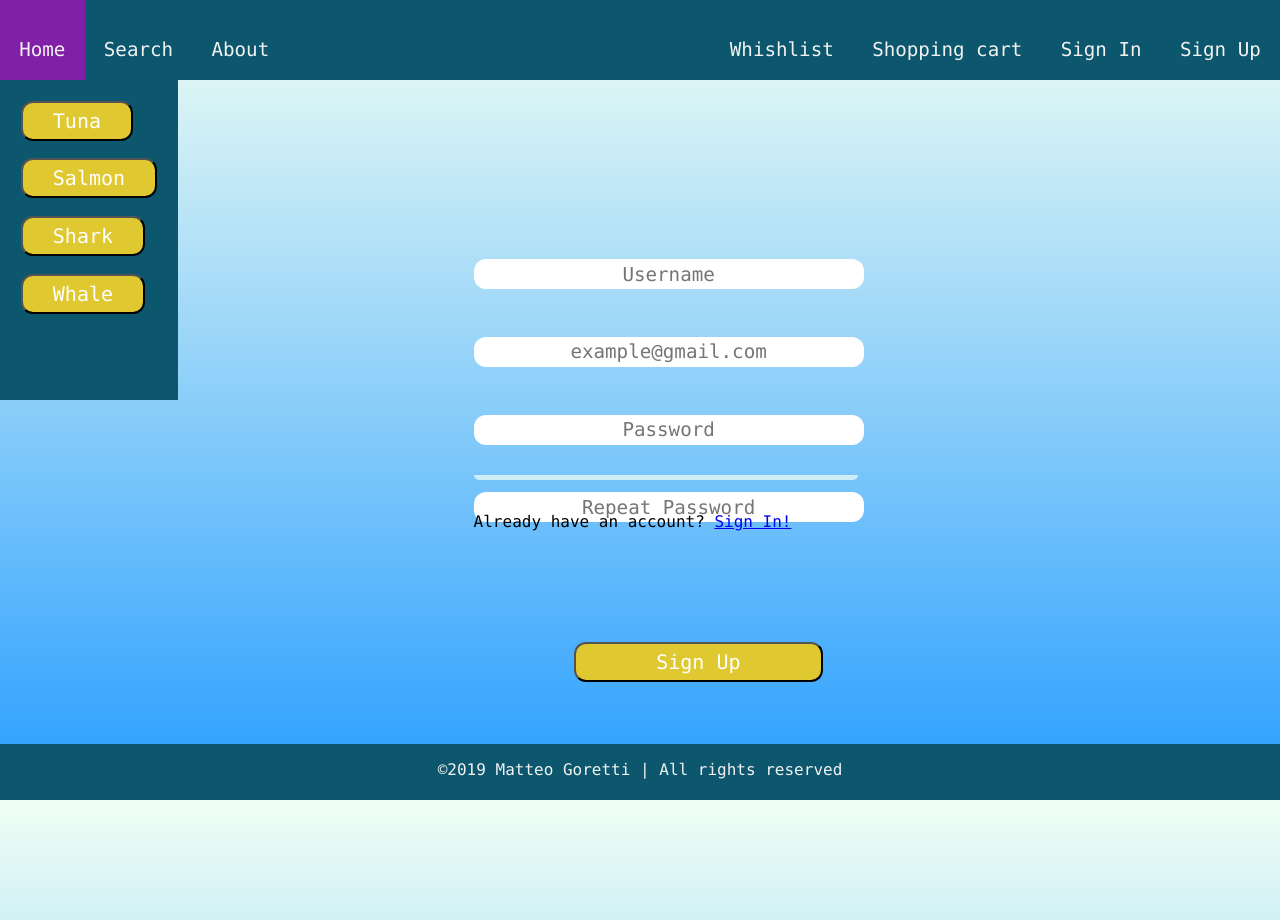
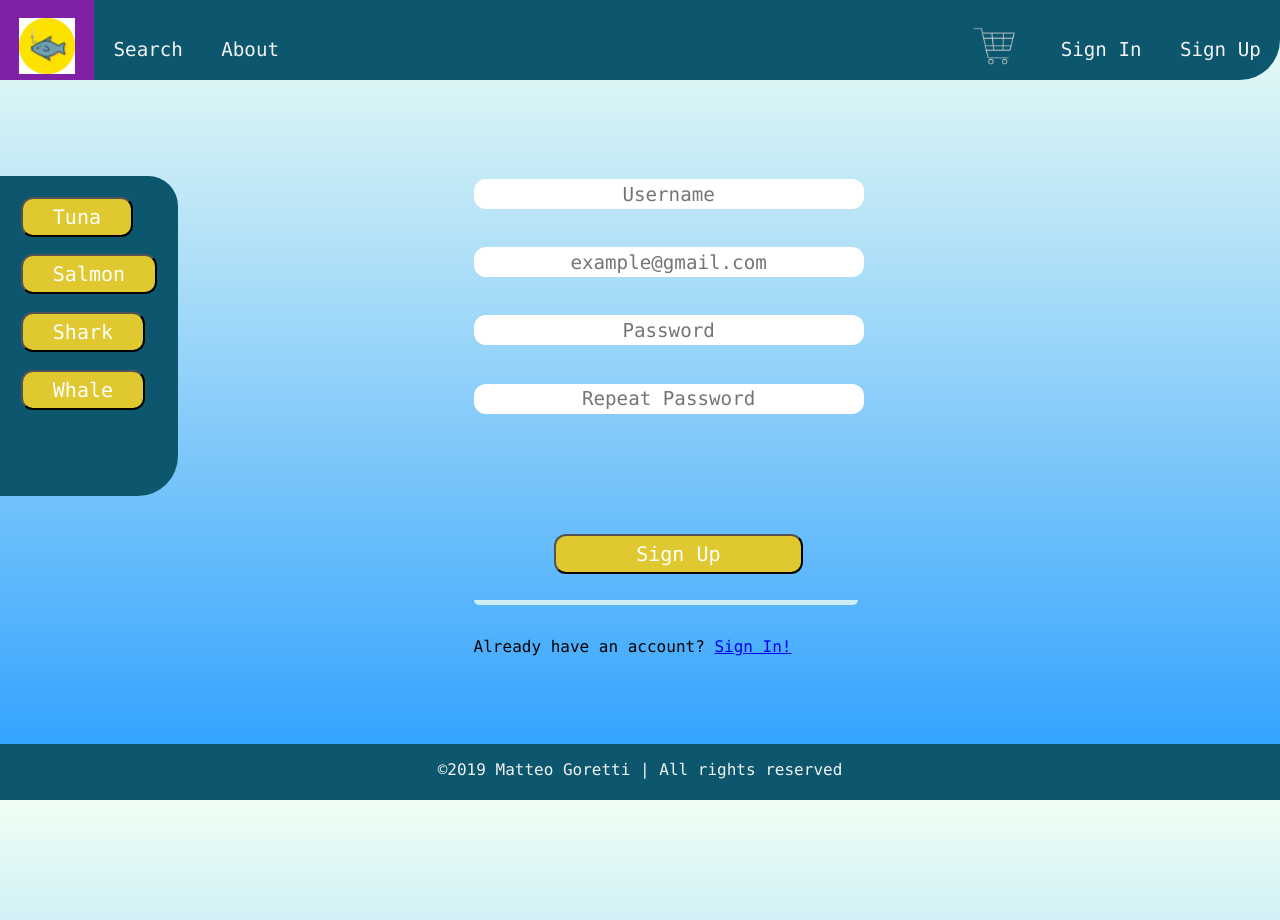
Before and after one commit to TeoGore/FishShop, a Flask app: page /signup/ in a window 1280 px wide. Run offline with Flask 2, Linux system fonts and the light colour scheme.

Commit message:
fixed css

```diff
--- a/app.py
+++ b/app.py
@@ -172,14 +172,12 @@ def search_page():
     return render_template("search.html", page_type="Search")
 
 
-#TODO da fare anche html
 @app.route("/about/", methods=['GET'])
 def about_page():
     return render_template("about.html", page_type="About")
 
 #mettere pagina per mostrare i dettagli del prodotto
 #mettere pagina carrello
-#fare anche pagina wishlist
 
 
 if __name__ == "__main__":
--- a/static/css/404.css
+++ b/static/css/404.css
@@ -18,9 +18,8 @@ p {
 }
 
 .error-img {
-    position: relative;
-    top:10%;
+    position: fixed;
+    top:25%;
     left:20%;
     height: 60%;
-    width: 100%;
 }
--- a/static/css/about.css
+++ b/static/css/about.css
@@ -33,5 +33,5 @@ p {
 .logo-img {
     float: right;
     position: relative;
-    top:-24.5em;
+    top:-19em;
 }
--- a/static/css/base.css
+++ b/static/css/base.css
@@ -26,6 +26,7 @@ header{
 
 nav {
     background-color: #0c576d;
+    border-radius: 0px 0px 40px 0px;
     overflow: hidden;
 }
 
@@ -38,12 +39,26 @@ nav a {
     font-size: larger;
 }
 
+nav a #img-logo {
+    position: relative;
+    width:2;
+    height:70%;
+    bottom:20px;
+}
+
 nav a:hover {
     background-color: #7f20a7;
 }
 
 div.nav-right {
     float: right;
+}
+
+div.nav-right img{
+    position: relative;
+    width:2;
+    height:70%;
+    bottom:20px;
 }
 
 .aside {
@@ -53,7 +68,8 @@ div.nav-right {
 .aside_fast_search {
     color: #f2f2f2;
     position: fixed;
-    top: 10%;
+    top: 22%;
+    border-radius: 0px 30px 40px 0px;
     max-width:15%;
     max-height:40%;
 }
@@ -79,7 +95,6 @@ li.fast-search-element {
 
 .fast-search-button:hover {
     background-color: #7f20a7;
-    color: white;
 }
 
 main {
@@ -88,7 +103,7 @@ main {
     margin: 0px;
     left:15%;
     top: 10%;
-    max-width: 85%;
+    max-width: 80%;
 }
 
 main div {
--- a/static/css/login.css
+++ b/static/css/login.css
@@ -1,7 +1,7 @@
 .sign-form {
     position:fixed;
     margin:0px;
-    top:30%;
+    top:20%;
     left:37%;
     width:30%;
     height:60%;
@@ -11,7 +11,7 @@
 .sign-form form {
     border-bottom:#cdeef7 solid 5px;
     border-radius: 5px;
-    padding-bottom:30%;
+    padding-bottom: 20em;
 }
 
 label {
@@ -21,7 +21,7 @@ label {
 .sign-input {
     width:100%;
     height:20%;
-    margin-bottom:1.5em;
+    margin-bottom:1em;
     border:solid transparent;
     border-radius: 12px;
     text-align: center;
@@ -32,7 +32,7 @@ label {
 .sign-button {
     background-color: #e0c831;
     color: white;
-    margin: 6em 5em 0px 5em;
+    margin: 6em 4em 6em 4em;
     border-radius: 12px;
     padding: 6px 30px 30px 30px;
     width:65%;
--- a/templates/base.html
+++ b/templates/base.html
@@ -17,27 +17,21 @@
 <!-- TODO -->
 <header class="header">
     <nav>
-        <!-- <a href="/"><img src="/static/images/logo.png" alt="Fish Shop Logo" id="img-logo"></a> -->
-
-        <a href="/">Home</a>
+        <a href="/"><img src="/static/images/logo.png" alt="Home" id="img-logo"></a>
         <a href="/search/">Search</a>
         <a href="/about/">About</a>
 
         <div class="nav-right">
-            <a href="/whishlist/">Whishlist</a>
-            <a href="/shopping_cart/">Shopping cart</a>
+            <a href="/shopping_cart/"><img src="/static/images/cart.png" alt="Shopping Cart" class="cart-icon"></a>
             <a href="/signin/">Sign In</a>
             <a href="/signup/">Sign Up</a>
         </div>
 
-
-        <!-- TODO eliminare le scritte e mettere immagini per: home, carrello e whishlist
-            TODO creare pagina contatti: con tutte le mie info e social
-            TODO creare pagina info utente, pagina about, pagina carrello e pagina whishlist e pagina di ricerca
+        <!--   TODO creare pagina contatti: con tutte le mie info e social
+            TODO creare pagina info utente, pagina carrello e pagina di ricerca
 
             -quando l'utente si logga il tasto login deve diventare il link alla sua pagina profilo (mettere immagine omino) con menu a tendina per logout
-            -le icone wishlist e carrello devono richiedere login prima di poter essere usate
-
+            -l'icona carrello deve richiedere login prima di poter essere usata
             -la pagina profilo utente deve presentare le infomazioni utili e dare la possibilità all'utente di aggiungersi soldi
             -quando l'utente è loggato nascondere il tasto per la registrazione
         -->
@@ -88,13 +82,6 @@
 
 </main>
 
-<!--
-<aside class="aside aside_adv">
-    <img src="/static/images/adv_2.jpg" alt="Advert image" id="adv-img">
-</aside>
--->
-
-
 <footer class="footer">&copy;2019 Matteo Goretti | All rights reserved</footer>
 
 </body>
```
Also changed, not shown: database.sql (+8 -5 lines), static/images/cart.png (added).
